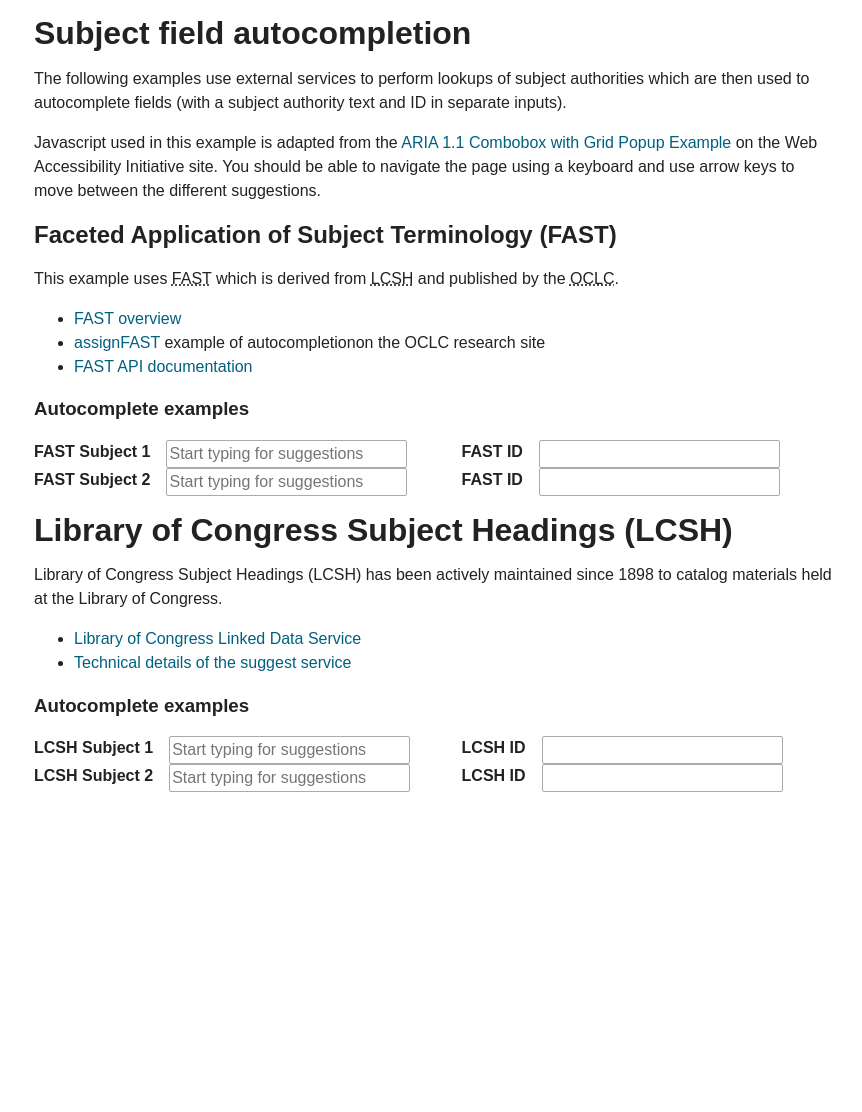
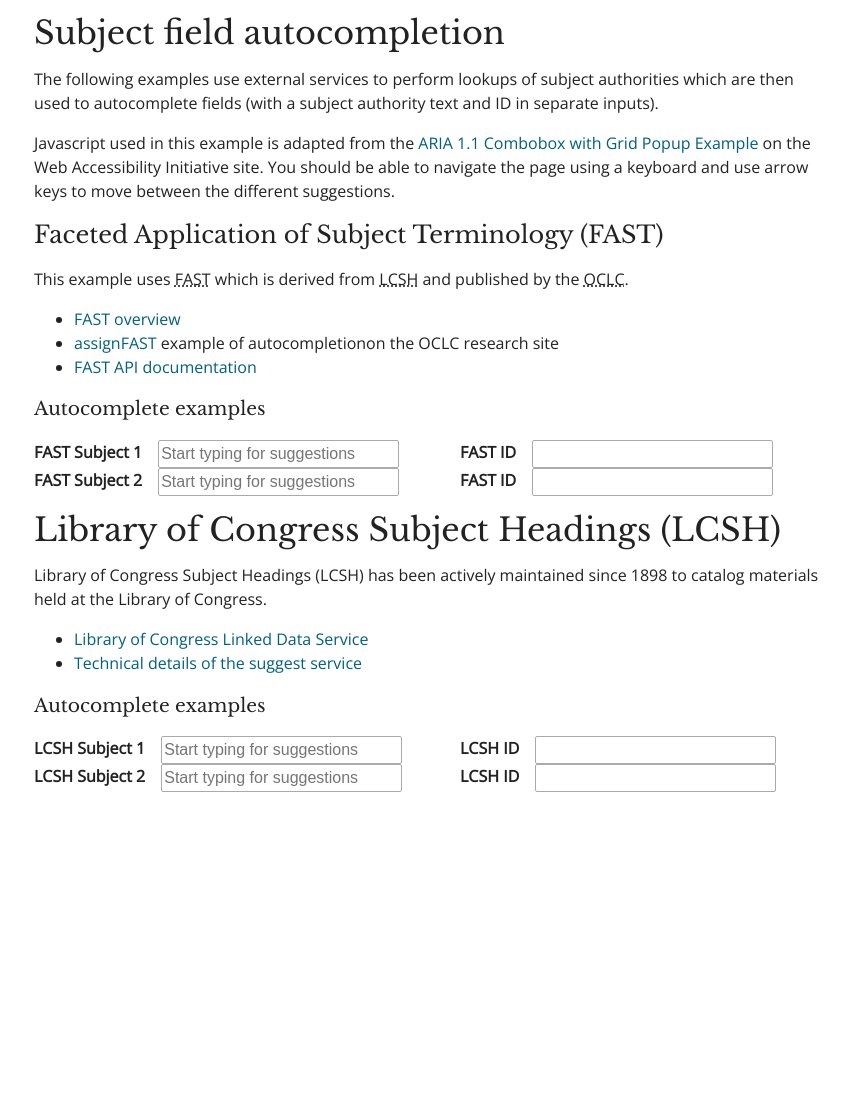
Before and after one commit to uol-library/subject-autocomplete, a Jekyll site: the page built from index.md, in a window 1280 px wide. Shown: the whole page, without its empty margins (206-1068 px from the left). Built offline with Jekyll 4.4.1, drawn with Linux system fonts in a browser that asks for light colours; our own code applies the rules of GitHub Pages for plain Markdown files.

Commit message:
tweaked stylesheets

```diff
--- a/_includes/header.html
+++ b/_includes/header.html
@@ -6,6 +6,6 @@
 	<title>{% if page.title %}{{ page.title }}{% else %}{{ site.title }}{% endif %}</title>
 	{% if page.description %}<meta name="description" content="{{ page.description | strip_html | escape }}"/>{% elsif site.description %}<meta name="description" content="{{ site.description | strip_html | escape }}"/>{% endif %}
 	<link rel="preconnect" href="https://fonts.gstatic.com">
-	<link href="https://fonts.googleapis.com/css2?family=Open+Sans&family=Oswald&display=swap" rel="stylesheet">
+	<link href="https://fonts.googleapis.com/css2?family=Open+Sans&family=Libre+Baskerville&display=swap" rel="stylesheet">
 	<link href="{{ site.url }}/assets/css/subject-autocomplete.css" rel="stylesheet">
 </head>
--- a/_scss/_base.scss
+++ b/_scss/_base.scss
@@ -1,11 +1,13 @@
 html {
     box-sizing: border-box;
 }
+
 *,
 *:before,
 *:after {
     box-sizing: inherit;
 }
+
 body {
     min-height: 100%;
     max-width: 50em;
@@ -13,22 +15,59 @@
     padding: 0 0 20em 0;
     background: $bg;
     color: $fg;
-	font-family: sans-serif;
+    font-family: "Open Sans", sans-serif;
     font-size: 100%;
     font-style: normal;
     font-weight: normal;
     line-height: 150%;
 }
+
 a {
     color: $link;
     text-decoration: none;
 }
+
 a:hover,
 a:focus,
 a:active {
     color: $linkactive;
 }
 
+h1,
+h2,
+h3,
+h4,
+h5,
+h6 {
+    font-family: "Libre Baskerville", serif;
+    font-style: normal;
+    font-weight: normal;
+}
+
+h1 {
+    font-size: 2em;
+}
+
+h2 {
+    font-size: 1.5em;
+}
+
+h3 {
+    font-size: 1.17em;
+}
+
+h4 {
+    font-size: 1.12em;
+}
+
+h5 {
+    font-size: .83em;
+}
+
+h6 {
+    font-size: .75em;
+}
+
 .hidden {
     display: none;
 }
```
Lines whose indentation alone changed are shown as unchanged.
